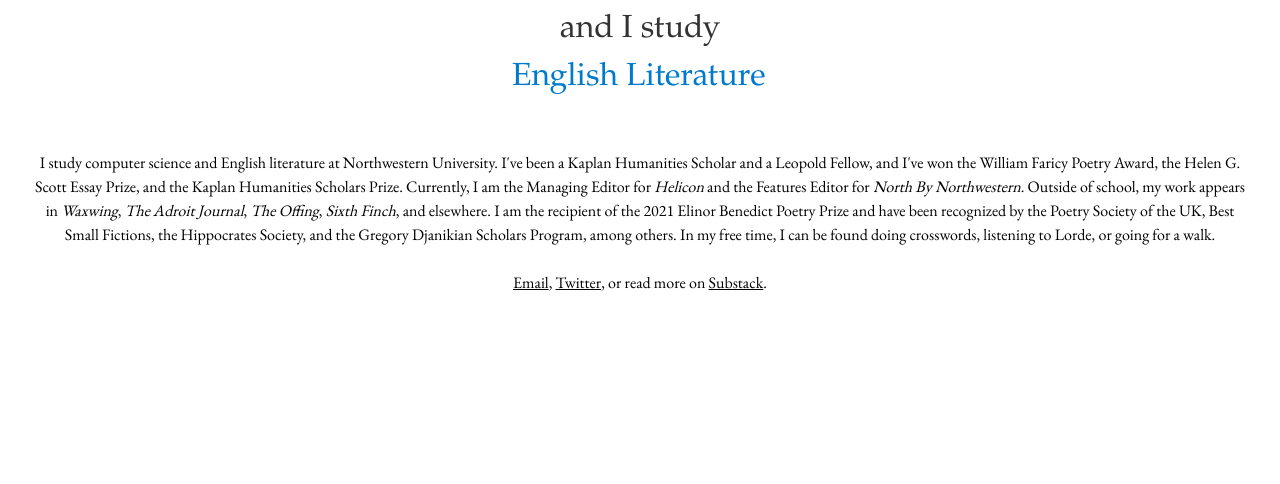
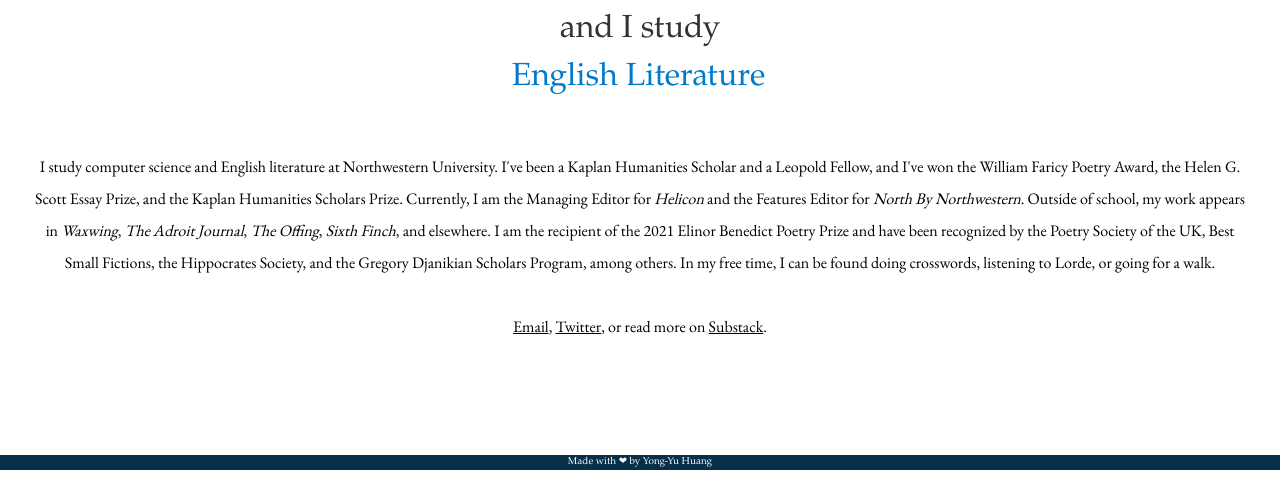
Before and after one commit to yongssh/yongssh.github.io, a Next.js app: page / in a window 1280 px wide. Shown: the part 375-859 px from the top of the page. Built offline with nearby package versions, Linux system fonts and the light colour scheme.

Commit message:
fix styling

```diff
--- a/src/app/about/page.tsx
+++ b/src/app/about/page.tsx
@@ -11,11 +11,8 @@ const WritingPage = () => {
 
       <NavBar />
       <AboutSection />
+      </main>
       <Footer />
-
-      </main>
-
-
     </div>
 
   );
--- a/src/app/components/about.tsx
+++ b/src/app/components/about.tsx
@@ -58,6 +58,7 @@ const AboutSection = () => {
             <a href="https://www.twitter.com/yong_yuhuang"> <u>Twitter</u></a>, or read more on
             <a href="https://yongyuhuang.substack.com/"> <u>Substack</u></a>.
           </span>
+          <br /><br />
         </p>
       </div>
 
--- a/src/app/styles/globals.css
+++ b/src/app/styles/globals.css
@@ -27,8 +27,7 @@
   overflow: hidden;
   white-space: nowrap;
   width: fit-content;
-  width: fit-content; /* Only occupies necessary width */
-  max-width: 16ch; /* Constrains max width based on expected text length */
+  max-width: 100%;
   border-right: 3px solid #007acc;
   animation: typing 3s steps(20, end), blink .5s step-end infinite alternate;
 }
@@ -65,9 +64,11 @@
   color: #FAFAFA;
   width: 100vw;
   text-align: center;
+  /* height: 30px; */
   bottom: 0;
   margin: 0;
   padding: 0;
+  position: relative;
 }
 
 .footer-text {
@@ -182,7 +183,7 @@ a:hover {
 html, body {
   margin: 0;
   padding: 0;
-  height: 100%;
+  height: 100vh;
 }
 
 body {
@@ -199,7 +200,7 @@ main {
   font-family: var(--font-garamond);
   color: black;
   display: flex;
-  height:100vh;
+  /* height:100vh; */
 }
 
 .intro-picture{
@@ -232,9 +233,10 @@ main {
 .bio-text {
   text-align: center;
   font-size: 1rem;
-  line-height: 1.5rem;
+  line-height: 2rem;
   margin-top: 2rem;
   margin-bottom: 3rem;
+
 }
 
 /* larger screen layout */
```
